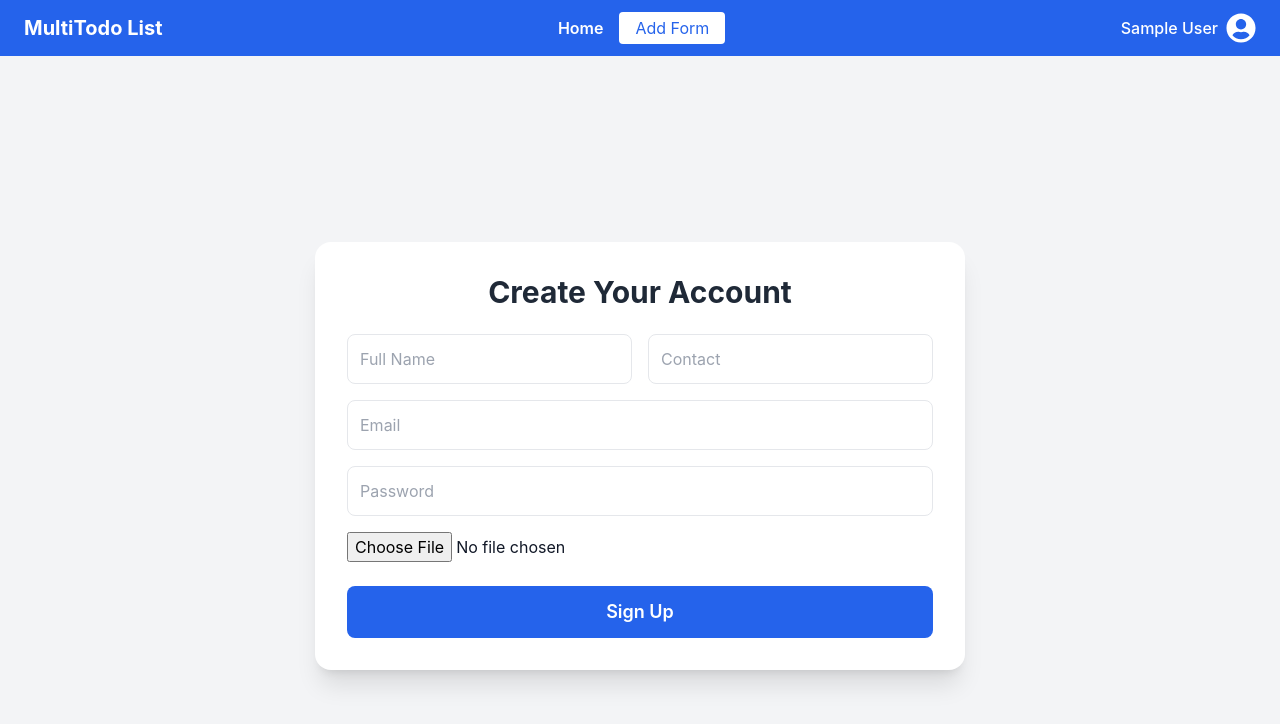
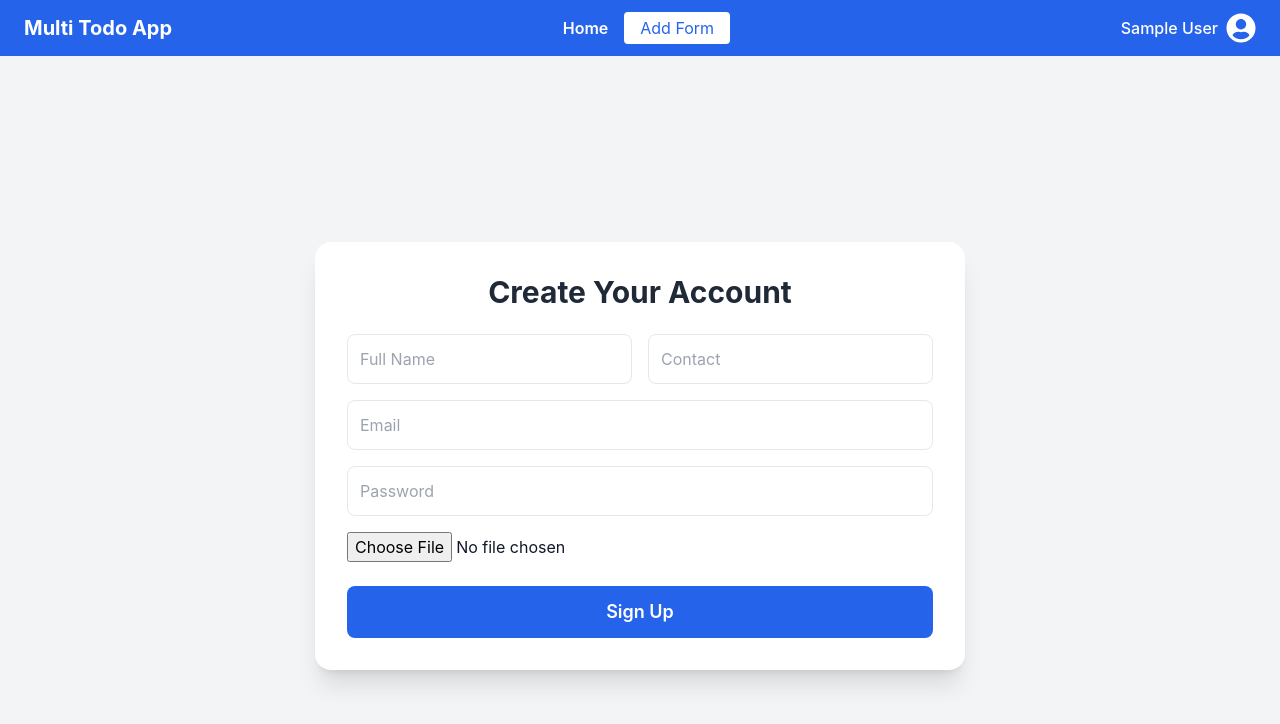
Before and after one commit to hamx17/Multi-Todo-List, a React (Create React App) app: page /signup in a window 1280 px wide. Shown: the top 724 px of the page. Built offline with nearby package versions, Linux system fonts and the light colour scheme; no server answers; the database is empty; sample sign-in values are in the browser's storage.

Commit message:
title chaneg

```diff
--- a/src/App.js
+++ b/src/App.js
@@ -16,7 +16,7 @@ import Navbar from "./components/Navbar";
 const App = () => {
   const [user, setUser] = useState(null);
   const [loading, setLoading] = useState(true);
-  const [signupLoading, setSignupLoading] = useState(false); // ✅ NEW STATE
+  const [signupLoading, setSignupLoading] = useState(false);
 
   useEffect(() => {
     const unsubscribe = onAuthStateChanged(auth, async (currentUser) => {
@@ -66,7 +66,7 @@ const App = () => {
 
   return (
     <Router>
-      {/* ✅ Navbar tab tak show NAHI hogi jab tak signup complete nahi hota */}
+
       {user && !signupLoading && <Navbar setUser={setUser} user={user} />}
       <div className="w-full min-h-screen bg-gradient-to-br from-blue-50 via-white to-blue-100 text-gray-900">
         <Routes>
--- a/src/components/Navbar.js
+++ b/src/components/Navbar.js
@@ -23,7 +23,7 @@ const Navbar = ({ setUser, user }) => {
         className="font-bold text-xl cursor-pointer"
         onClick={() => navigate("/home")}
       >
-        MultiTodo List
+      Multi Todo App
       </div>
 
       {/* Center: Home + Add Form */}
--- a/src/firebase.js
+++ b/src/firebase.js
@@ -3,14 +3,14 @@ import { initializeApp } from "firebase/app";
 import { getAnalytics } from "firebase/analytics";
 import { getAuth } from "firebase/auth";
 import { getFirestore } from "firebase/firestore";
-import { getStorage } from "firebase/storage"; // ✅ Import storage
+import { getStorage } from "firebase/storage";
 
 // Firebase Config
 const firebaseConfig = {
   apiKey: "AIzaSyAQQyZuG9Np0Jwisb1KqwuFkFEMu93AfkI",
   authDomain: "multi-todo-redux.firebaseapp.com",
   projectId: "multi-todo-redux",
- storageBucket: "multi-todo-redux.firebasestorage.app", // ✅ FIXED HERE
+ storageBucket: "multi-todo-redux.firebasestorage.app",
   messagingSenderId: "86200202731",
   appId: "1:86200202731:web:9693052bd0ad3b9370d5ae",
   measurementId: "G-EG5KFNFPLC",
@@ -22,5 +22,5 @@ const app = initializeApp(firebaseConfig);
 // Export Firebase services
 export const auth = getAuth(app);
 export const db = getFirestore(app);
-export const storage = getStorage(app); // ✅ Export storage
+export const storage = getStorage(app);
 const analytics = getAnalytics(app);
--- a/src/pages/SignIn.js
+++ b/src/pages/SignIn.js
@@ -49,10 +49,10 @@ export default function SignIn({ setUser }) {
           toast.error(" Please enter a valid email.");
           break;
         case "auth/user-not-found":
-          toast.error("❌ No account found with this email. Please sign up first.");
+          toast.error(" No account found with this email. Please sign up first.");
           break;
         case "auth/wrong-password":
-          toast.error("❌ Incorrect password! Please try again.");
+          toast.error("s Incorrect password! Please try again.");
           break;
 
         default:
--- a/src/pages/SignUp.js
+++ b/src/pages/SignUp.js
@@ -9,7 +9,7 @@ import { toast } from "react-toastify";
 export default function SignUp({ setSignupLoading }) {
   const [form, setForm] = useState({ name: "", email: "", password: "", contact: "" });
   const [image, setImage] = useState(null);
-  const [loading, setLoading] = useState(false); // ✅ Local loading state
+  const [loading, setLoading] = useState(false);
   const navigate = useNavigate();
 
   const handleSignUp = async (e) => {
```
Also changed, not shown: 12 other files (tests, documents, lock files or other folders).
